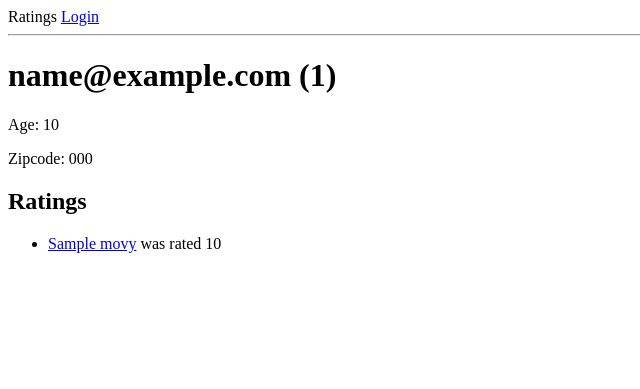
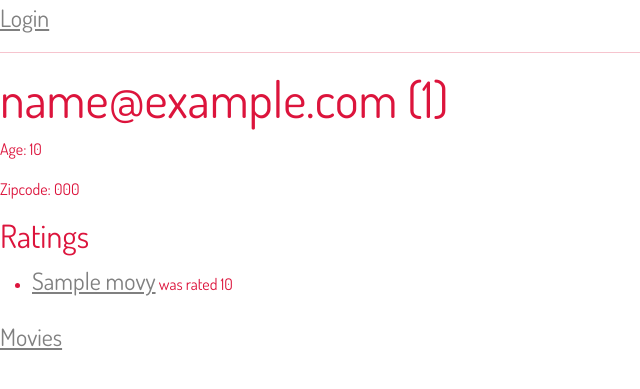
Before and after one commit to ceegin/ratings-SQLAlchemy, a Flask app: page /users/1 in a window 1280 px wide. Shown: the top 389 px of the page, without its empty margins (0-640 px from the left). Run offline with Flask 2, Linux system fonts and the light colour scheme; tables that the repository leaves empty hold one stand-in row (values such as "Sample post"); some libraries are stand-ins or nearby versions.

Commit message:
Added style

```diff
--- a/server.py
+++ b/server.py
@@ -215,7 +215,7 @@ def movie_detail_process(movie_id):
 if __name__ == "__main__":
     # We have to set debug=True here, since it has to be True at the point
     # that we invoke the DebugToolbarExtension
-    app.debug = True
+    app.debug = False
 
     connect_to_db(app)
 
--- /dev/null
+++ b/static/style.css
@@ -0,0 +1,23 @@
+body {
+    /*font-family: 'times', sans-serif;*/
+    color: crimson;
+    font-family: 'Dosis', sans-serif;
+}
+
+a {
+    color: grey;
+    font-size: 24px;
+}
+
+#popcorn {
+    height: 200px;
+    width: 200px;
+}
+/*
+.movie-listing {
+    text-align: center;
+}*/
+
+h1 {
+    font-size: 50px;
+}
--- a/templates/base.html
+++ b/templates/base.html
@@ -2,10 +2,14 @@
 <html>
 <head>
   <title>Ratings</title>
+  <link href="https://maxcdn.bootstrapcdn.com/bootstrap/
+      3.3.7/css/bootstrap.min.css" rel="stylesheet">
+  <link rel="stylesheet" type="text/css" href="static/style.css">
+  <link href="https://fonts.googleapis.com/css?family=Dosis" rel="stylesheet">
+
 </head>
 
 <body>
-Ratings
 
 {% if "user_id" in session %}
     <a href="/logout">Logout</a>
@@ -26,5 +30,8 @@ Ratings
 
   {% block content %} put your content here {% endblock %}
 
+  <script src="http://code.jquery.com/jquery.js"></script>
+  <script src="https://maxcdn.bootstrapcdn.com/bootstrap/
+      3.3.7/js/bootstrap.min.js"></script>
 </body>
 </html>
--- a/templates/login_form.html
+++ b/templates/login_form.html
@@ -19,4 +19,5 @@
         <input type="submit" value="Log In">
     </div>
 </form>
+
 {% endblock %}
--- a/templates/movie.html
+++ b/templates/movie.html
@@ -1,9 +1,11 @@
 {% extends 'base.html' %}
+{% block title %} Rate Movie {% endblock %}
 {% block content %}
 
     <h1>{{ movie.title }}</h1>
     <p>Released: {{ movie.released_at }}</p>
     <p>IMDB: <a href="{{ movie.imdb_url }}">{{ movie.imdb_url }}</a></p>
+
 
   {% if movie.ratings %}
       <h2>Ratings</h2>
--- a/templates/movie_list.html
+++ b/templates/movie_list.html
@@ -1,7 +1,8 @@
 {% extends 'base.html' %}
 {% block content %}
-
+<div class="movie-listing">
   <h1>Movies</h1>
+  <img src="http://i.imgur.com/1RaviCs.png" id="popcorn">
   <ul>
   {% for movie in movies %}
     <li>
@@ -9,4 +10,5 @@
     </li>
   {% endfor %}
   </ul>
+</div>
 {% endblock %}
--- a/templates/user.html
+++ b/templates/user.html
@@ -19,4 +19,5 @@
     </ul>
   {% endif %}
 
+  <h2><a href="/movies">Movies</a></h2>
 {% endblock %}
--- a/templates/user_list.html
+++ b/templates/user_list.html
@@ -1,7 +1,7 @@
 {% extends 'base.html' %}
 {% block content %}
 
-    <h2>Users</h2>
+    <h1>Users</h1>
     <ul>
       {% for user in users %}
           <li>
```
Also changed, not shown: 1 other file.
